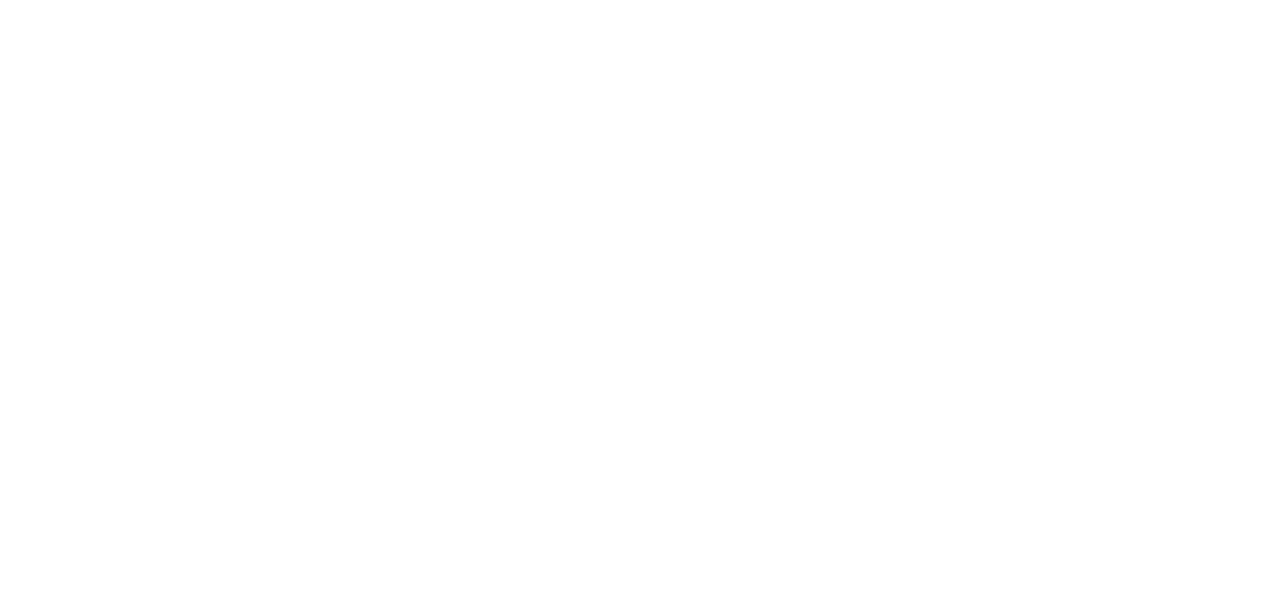
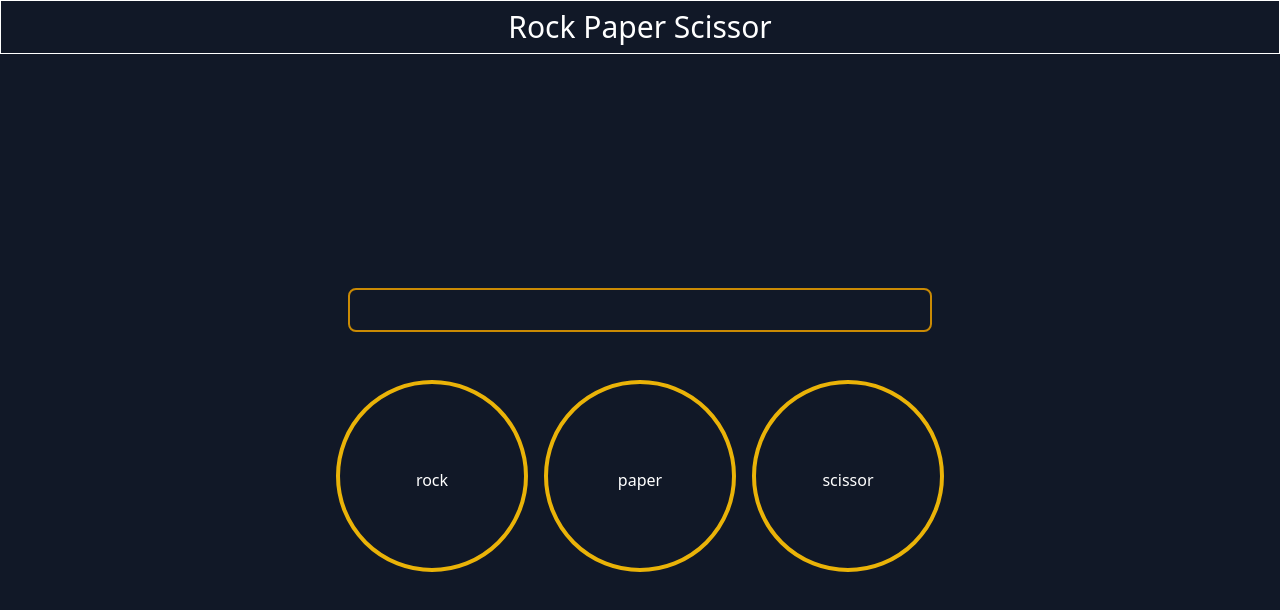
Before and after one commit to jacksonpais/web-games, a React (Vite) app: page /rock-paper-scissor in a window 1280 px wide. Before the commit this address had no page. Shown: the top 610 px of the page. Built offline with nearby package versions, Linux system fonts and the light colour scheme.

Commit message:
rock paper scissor game

```diff
--- a/src/App.tsx
+++ b/src/App.tsx
@@ -1,6 +1,7 @@
 import { BrowserRouter, Route, Routes } from "react-router-dom";
 import Home from "./Home/home";
 import TicTacToe from "./Container/Tic-Tac-Toe";
+import RockPaperScissor from "./Container/Rock-Paper-Scissor";
 
 function App() {
   return (
@@ -8,6 +9,7 @@
       <Routes>
         <Route path="/" element={<Home />}></Route>
         <Route path="/tic-tac-toe" element={<TicTacToe />}></Route>
+        <Route path="/rock-paper-scissor" element={<RockPaperScissor />}></Route>
       </Routes>
     </BrowserRouter>
   );
--- /dev/null
+++ b/src/Container/Rock-Paper-Scissor/Board.tsx
@@ -0,0 +1,91 @@
+import { useState } from "react";
+import Circle from "./Circle";
+
+const Board = () => {
+  const [selectedItemId, setSelectedItemId] = useState("");
+  const [computerSelectedItemId, setComputerSelectedItemId] = useState("");
+  const [result, setResult] = useState("");
+
+  const getRandomNumber = (minNumber: number, maxNumber: number): number => {
+    return Math.floor(Math.random() * (maxNumber - minNumber + 1) + minNumber);
+  };
+
+  const getComputerSelectedItemId = () => {
+    return getRandomNumber(0, 2);
+  };
+
+  const getSelectedItemFromId = (id: number) => {
+    const obj: any = {
+      0: "rock",
+      1: "paper",
+      2: "scissor",
+    };
+    return obj[id];
+  };
+
+  const handleClick = (id: number) => {
+    setSelectedItemId(id.toString());
+    let compSelcted = getComputerSelectedItemId();
+    setComputerSelectedItemId(compSelcted.toString());
+    const gameLogic = [
+      ["X", "0", "1"],
+      ["1", "X", "0"],
+      ["0", "1", "X"],
+    ];
+    let resultId: string = gameLogic[id][compSelcted];
+    if (resultId === "X") {
+      setResult("No one");
+    } else {
+      setResult(resultId === "0" ? "Computer" : "You");
+    }
+  };
+
+  const handleResetClick = () => {
+    setComputerSelectedItemId("");
+    setResult("");
+    setSelectedItemId("");
+  };
+
+  return (
+    <>
+      <div>
+        <div className="w-full mb-10">
+          <div className="border-2 border-yellow-600 rounded-lg p-5 text-yellow-400 text-center mx-5"></div>
+        </div>
+        <div className="flex flex-row">
+          <Circle value="rock" handleClick={() => handleClick(0)} />
+          <Circle value="paper" handleClick={() => handleClick(1)} />
+          <Circle value="scissor" handleClick={() => handleClick(2)} />
+        </div>
+        <div className="w-full mt-10">
+          {selectedItemId === "" && computerSelectedItemId === "" ? null : (
+            <>
+              <div className="border-2 border-yellow-600 rounded-lg p-5 text-yellow-400 text-center mx-5">
+                You selected{" "}
+                <span className="font-bold text-white">
+                  {getSelectedItemFromId(parseInt(selectedItemId))}
+                </span>
+                , Computer selected{" "}
+                <span className="font-bold text-white">
+                  {getSelectedItemFromId(parseInt(computerSelectedItemId))}
+                </span>
+                {result === "" ? null : <p>{result} won!!</p>}
+              </div>
+            </>
+          )}
+          {result === "" ? null : (
+            <div className="text-center mt-5">
+              <button
+                className="border-2 border-yellow-600 rounded-lg px-3 py-2 text-yellow-400 cursor-pointer hover:bg-yellow-600 hover:text-yellow-200"
+                onClick={handleResetClick}
+              >
+                Reset Game
+              </button>
+            </div>
+          )}
+        </div>
+      </div>
+    </>
+  );
+};
+export default Board;
--- /dev/null
+++ b/src/Container/Rock-Paper-Scissor/Circle.tsx
@@ -0,0 +1,13 @@
+const Circle = (props: any) => {
+  return (
+    <div
+      className="w-48 h-48 m-2 border-4 border-yellow-500 text-white rounded-full"
+      onClick={props.handleClick}
+    >
+      <div className="h-48 flex items-center justify-center">
+        <div>{props.value}</div>
+      </div>
+    </div>
+  );
+};
+export default Circle;
--- /dev/null
+++ b/src/Container/Rock-Paper-Scissor/index.tsx
@@ -0,0 +1,15 @@
+import Board from "./Board";
+
+const RockPaperScissor = () => {
+  return (
+    <div className="h-screen bg-gray-900">
+      <div className="w-full border border-white text-center p-2">
+        <h1 className="text-xl md:text-2xl lg:text-3xl text-white">Rock Paper Scissor</h1>
+      </div>
+      <div className="h-screen bg-gray-900 flex items-center justify-center">
+        <Board />
+      </div>
+    </div>
+  );
+};
+export default RockPaperScissor;
--- a/src/Home/home.tsx
+++ b/src/Home/home.tsx
@@ -7,6 +7,10 @@
             <a href="/tic-tac-toe" className="border-2 border-yellow-600 rounded-lg px-3 py-2 text-yellow-400 cursor-pointer hover:bg-yellow-600 hover:text-yellow-200">
               Tic Tac Toe
             </a>
+
+            <a href="/rock-paper-scissor" className="border-2 border-yellow-600 rounded-lg px-3 py-2 text-yellow-400 cursor-pointer hover:bg-yellow-600 hover:text-yellow-200">
+              Rock Paper Scissor
+            </a>
           </div>
         </div>
       </div>
```
